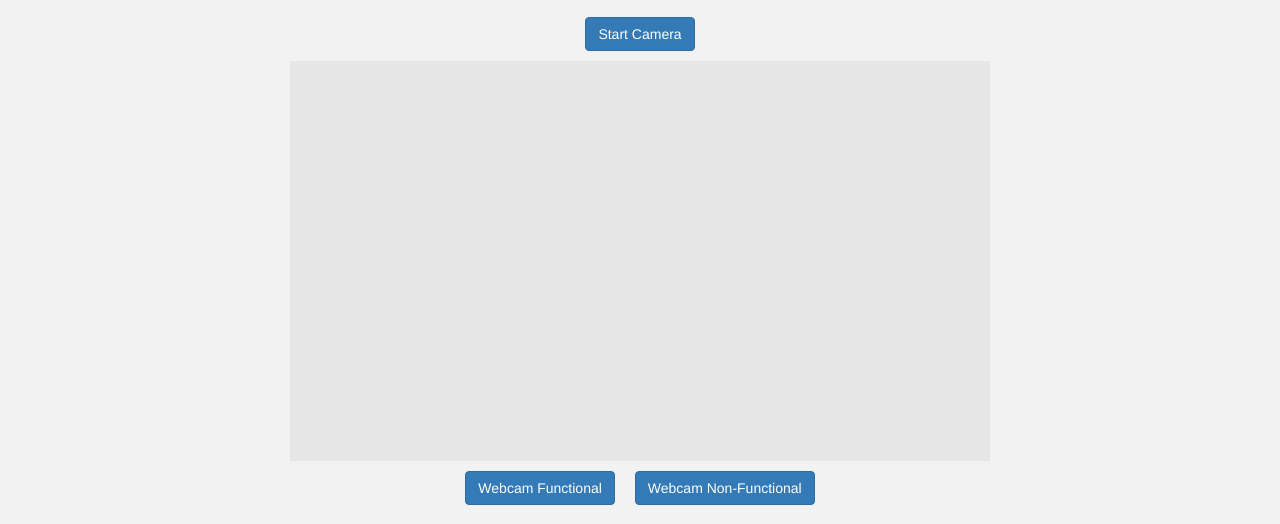
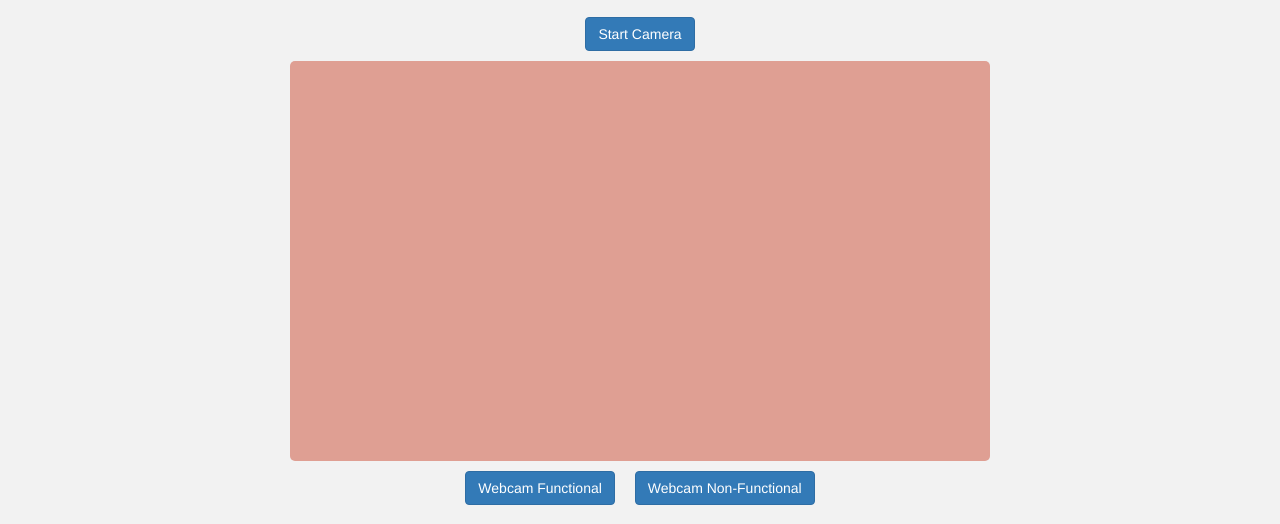
Before and after one commit to michaelmherrera/level-upper, a plain HTML site: page level-upper/index.html in a window 1280 px wide. Shown: the part 276-800 px from the top of the page. Drawn offline with nearby package versions, Linux system fonts and the light colour scheme.

Commit message:
Minor CSS tweaks

```diff
--- a/level-upper/index.html
+++ b/level-upper/index.html
@@ -45,6 +45,7 @@
             <button type="button" class="btn btn-primary" id="camToggle">Start Camera</button>
         </div>
         <div id="video-container">
+
             <video autoplay="true" class="img-fluid" width="100%" height="100%" id="videoElement">
 
             </video>
@@ -143,9 +144,10 @@
     }
 
     #video-container {
-        background-color: hsl(0, 0%, 90%);
+        background-color: #DF9F93;
         padding: 5%;
         height: 400px;
+        border-radius: 5px;
     }
 
     .section-title {
```
